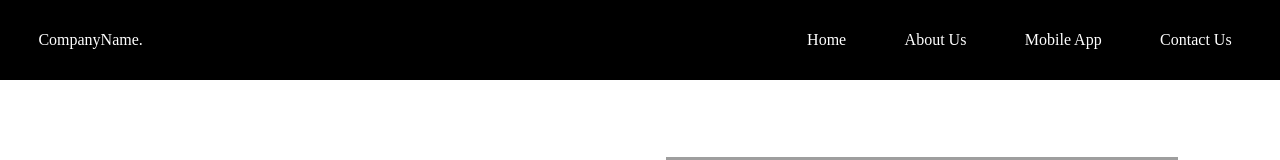
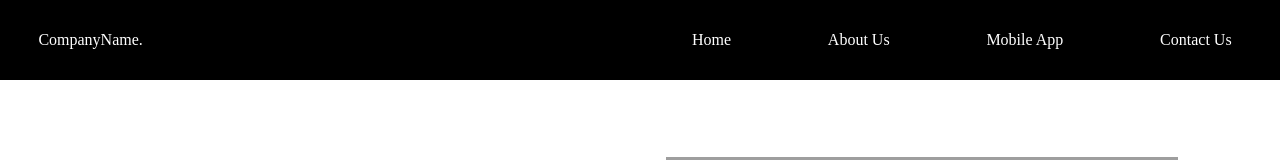
Before and after one commit to ayusharma-ctrl/StickyNavbar, a plain HTML site: page index.html in a window 1280 px wide. Shown: the top 160 px of the page. Drawn offline with Linux system fonts and the light colour scheme; grey boxes are pictures that could not be loaded.

Commit message:
completed

```diff
--- a/styles.css
+++ b/styles.css
@@ -28,8 +28,8 @@ header{
 .div2{
     /* display: inline-block; */
     padding-right: 3vw;
-    padding-left: 3;
-    float: left;
+    padding-left: 3vw;
+    /* float: left; */
     margin: 0 10px;
 }
 
```
